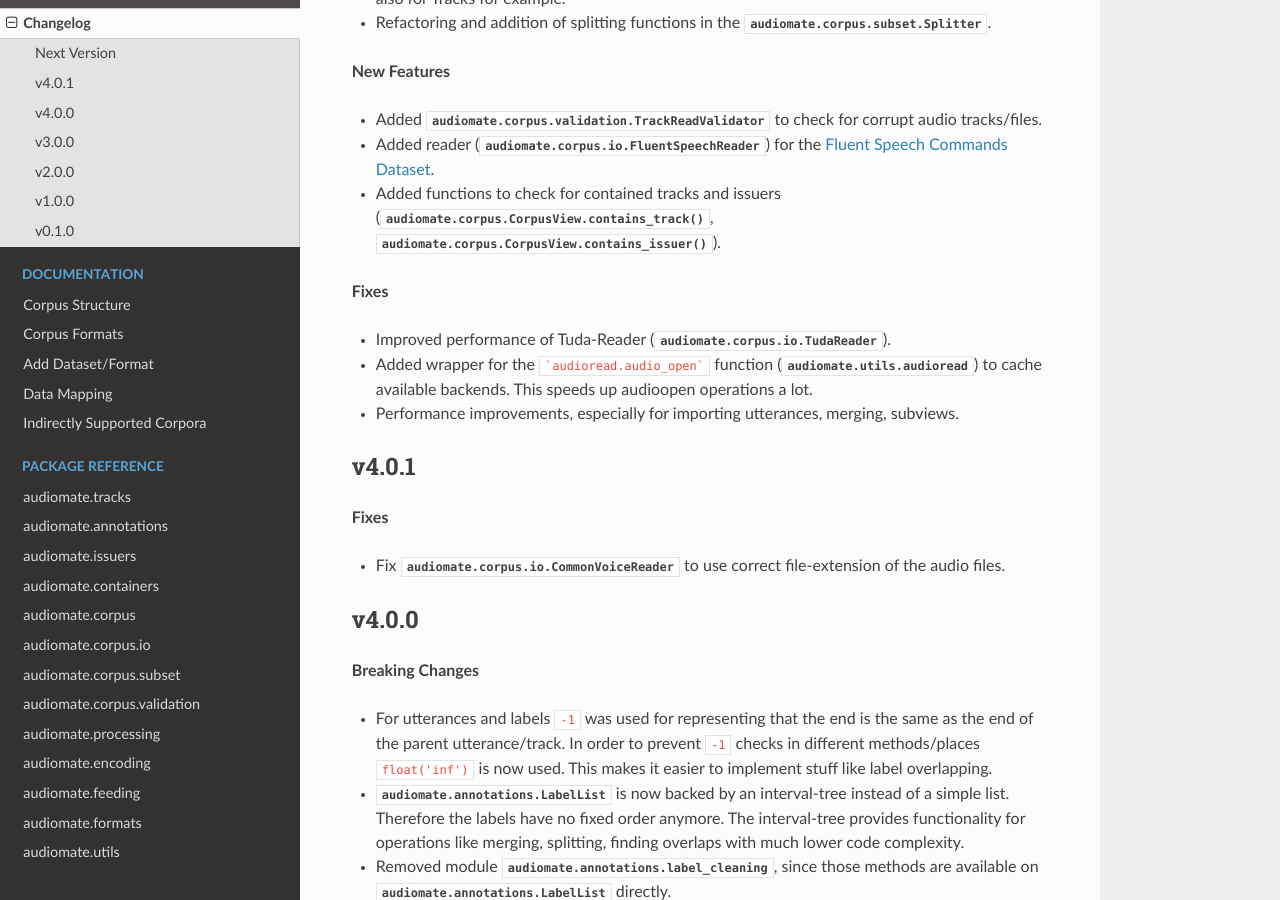
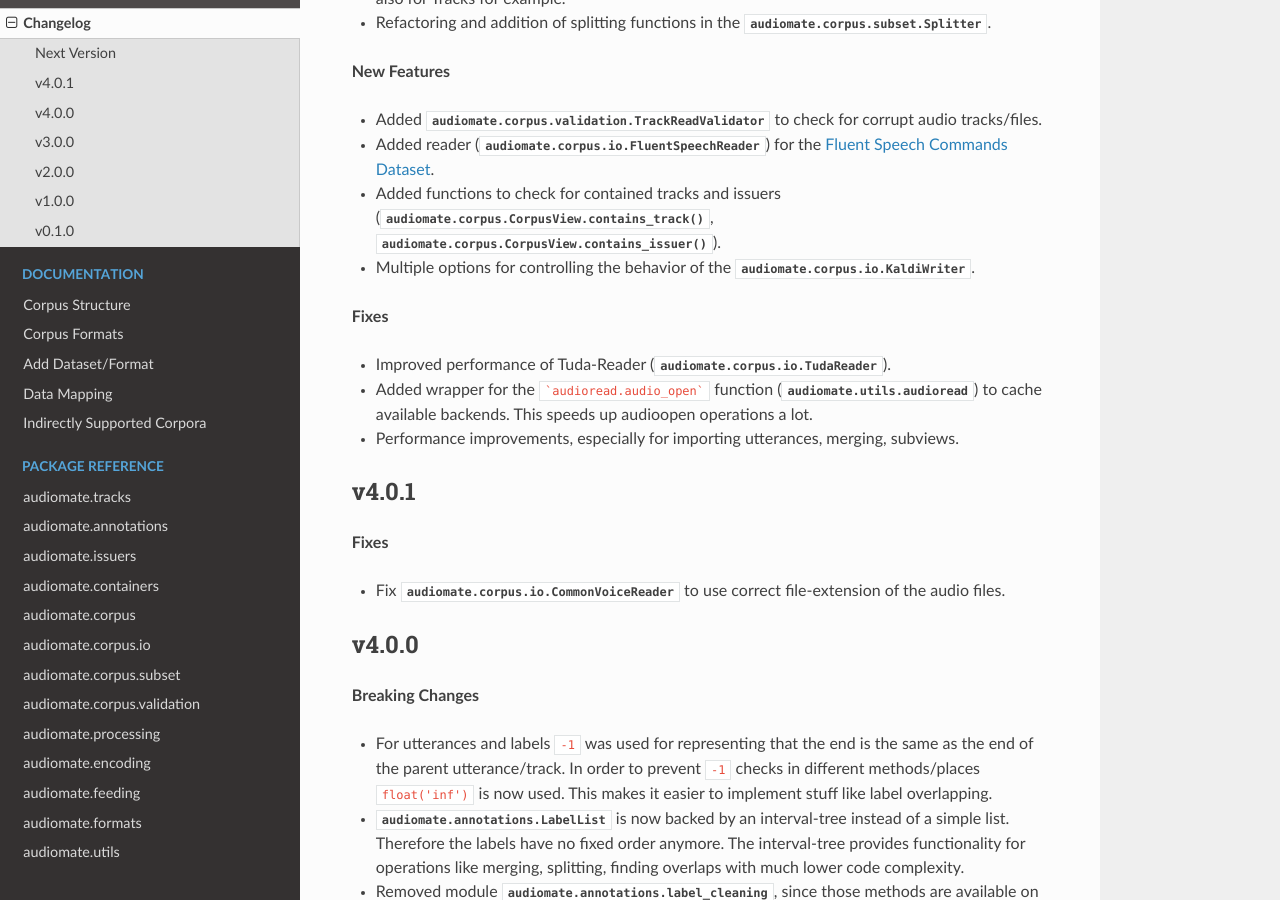
Before and after one commit to ynop/audiomate, a Sphinx documentation site: the page built from docs/notes/changelog.rst, in a window 1280 px wide and 900 px high, scrolled down 302 px. Built offline with Sphinx 7.4.7 and the Read the Docs theme 2.0.0, drawn with Linux system fonts in a browser that asks for light colours.

Commit message:
Update changelog

```diff
--- a/docs/notes/changelog.rst
+++ b/docs/notes/changelog.rst
@@ -18,6 +18,8 @@ Next Version
   `Fluent Speech Commands Dataset <http://www.fluent.ai/research/fluent-speech-commands/>`_.
 
 * Added functions to check for contained tracks and issuers (:meth:`audiomate.corpus.CorpusView.contains_track`, :meth:`audiomate.corpus.CorpusView.contains_issuer`).
+
+* Multiple options for controlling the behavior of the :class:`audiomate.corpus.io.KaldiWriter`.
 
 **Fixes**
 
```
